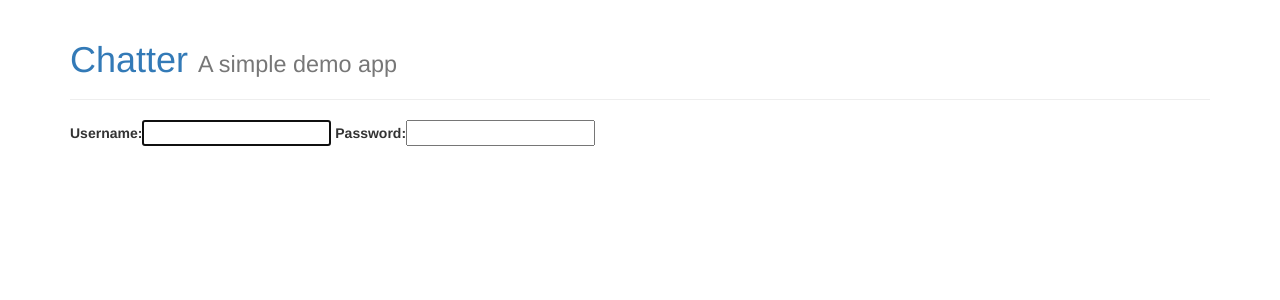
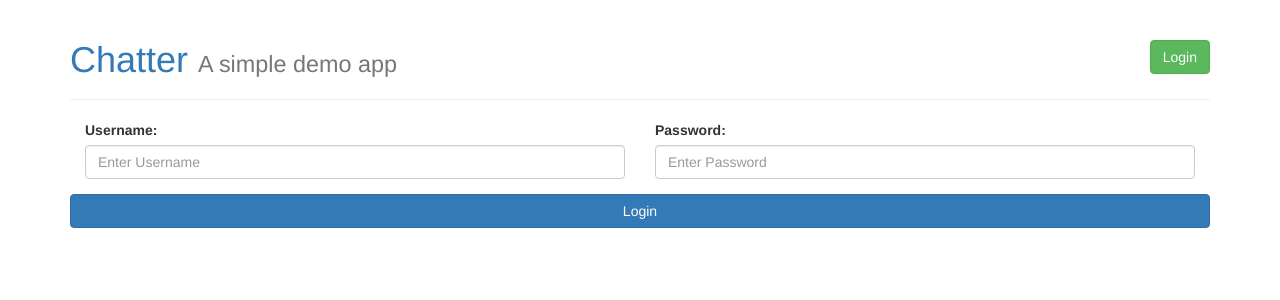
Before and after one commit to scott-w/pyne-django-tutorial, a Django app: page /login/ in a window 1280 px wide. Shown: the top 300 px of the page. Run offline with Django 3.2, Linux system fonts and the light colour scheme; some libraries are stand-ins or nearby versions.

Commit message:
Better login template
Updated the README with some detail for the login template.

```diff
--- a/chatter/templates/base/base.html
+++ b/chatter/templates/base/base.html
@@ -11,9 +11,13 @@
   <body>
     <div class="container">
       <div class="page-header">
-        <a href="{% url "index" %}">
-          <h1>Chatter <small>A simple demo app</small></h1>
-        </a>
+        <h1>
+          <a href="{% url "index" %}">Chatter</a>
+          <small>A simple demo app</small>
+
+          <a class="pull-right btn btn-success" href="{% url "login" %}">
+            Login
+          </a>
       </div>
       {% block content %}
       {% endblock content %}
--- a/chatter/templates/registration/login.html
+++ b/chatter/templates/registration/login.html
@@ -1,5 +1,19 @@
 {% extends "base/base.html" %}
 
 {% block content %}
-{{ form }}
+<form method="POST">
+  {% csrf_token %}
+  <div class="form-group col-md-6">
+    {{ form.username.label_tag }}
+    <input class="form-control" id="id_username" placeholder="Enter Username" />
+  </div>
+
+  <div class="form-group col-md-6">
+    {{ form.password.label_tag }}
+    <input class="form-control" id="id_password"
+      type="password" placeholder="Enter Password" />
+  </div>
+
+  <button class="col-md-12 btn btn-primary">Login</button>
+</form>
 {% endblock content %}
```
Also changed, not shown: README.md.
